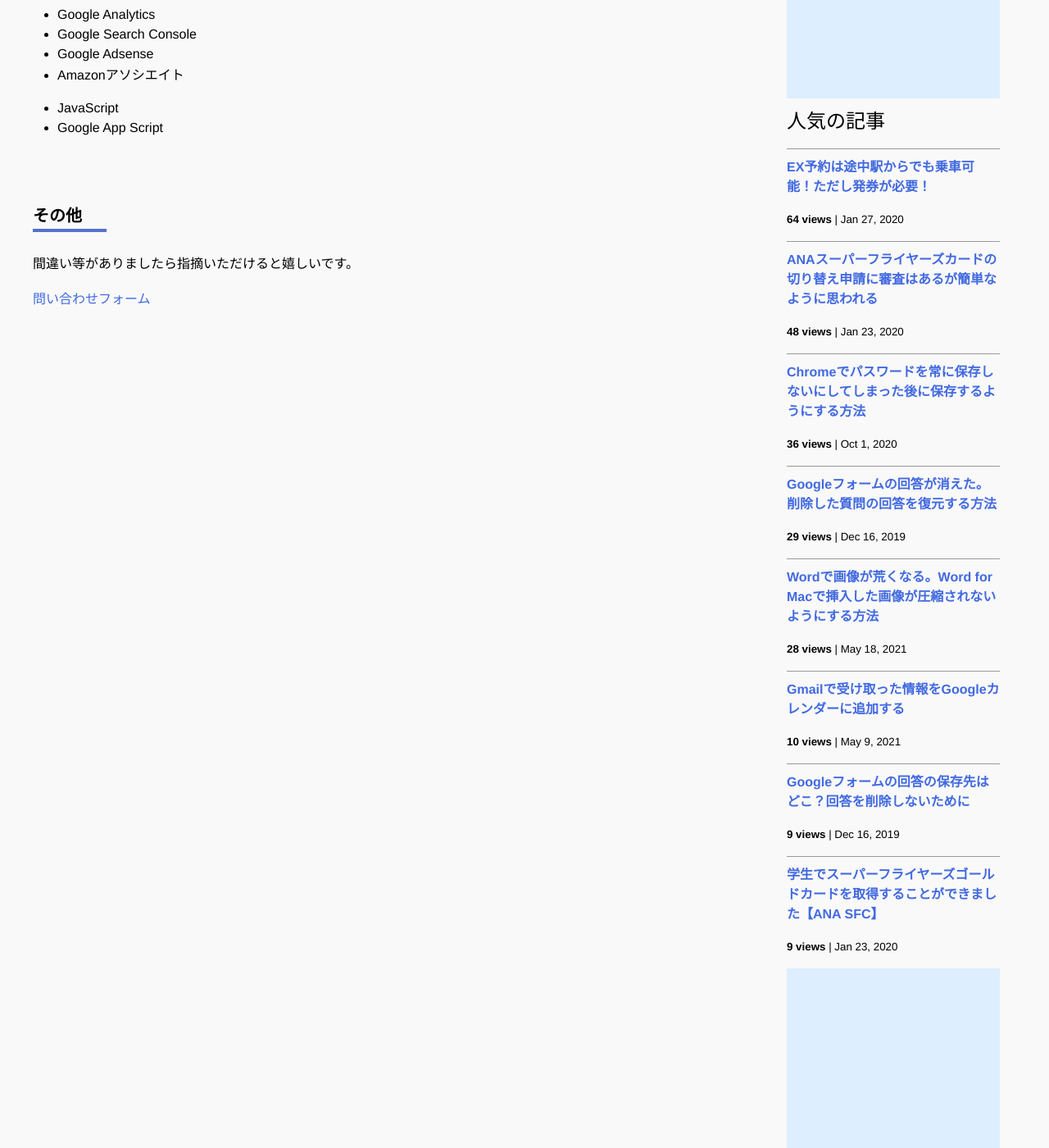
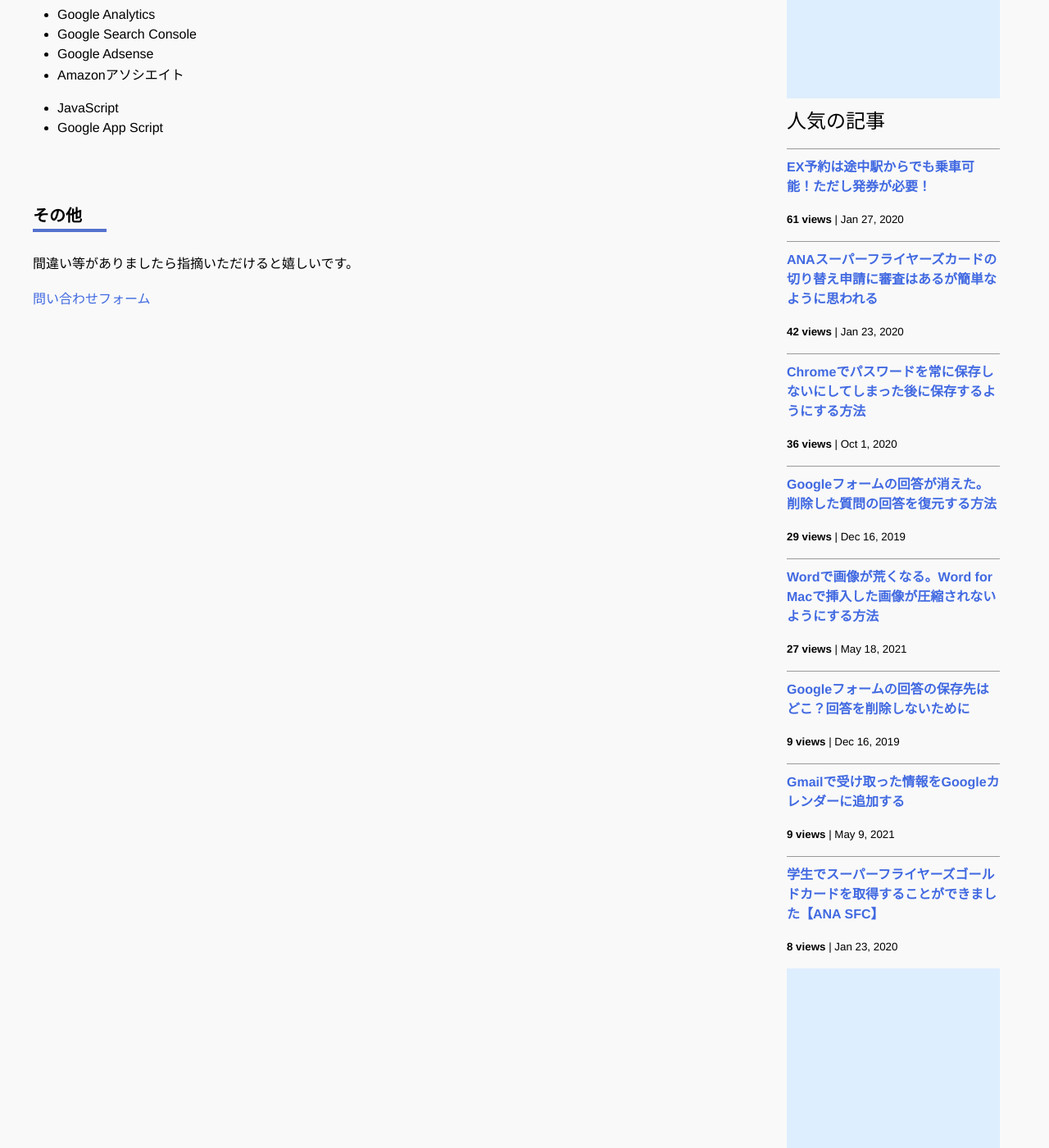
Before and after one commit to iwanaminami/shoyaiwaname, a Jekyll site: the page built from about.markdown, in a window 1280 px wide and 1400 px high, scrolled down 693 px. Shown: the whole window at 82% size. Built offline with Jekyll 4.4.1, drawn with Linux system fonts in a browser that asks for light colours; nearby versions of some CDN libraries; comment, search, counter and statistics services are not loaded.

Commit message:
chore(ga): update _data/popularposts.yml 20260503-0052

```diff
--- a/_data/popularposts.yml
+++ b/_data/popularposts.yml
@@ -1,17 +1,17 @@
 side:
-  - view: 64
+  - view: 61
     url: "/2020/01/27/ex-rideontheway.html"
-  - view: 48
+  - view: 42
     url: "/2020/01/23/sfc-judge.html"
   - view: 36
     url: "/2020/10/01/googlepassword.html"
   - view: 29
     url: "/2019/12/16/restore-googleform.html"
-  - view: 28
+  - view: 27
     url: "/2021/05/18/image-compression-word.html"
-  - view: 10
-    url: "/2021/05/09/gmailtocalendar.html"
   - view: 9
     url: "/2019/12/16/googleform-answers.html"
   - view: 9
+    url: "/2021/05/09/gmailtocalendar.html"
+  - view: 8
     url: "/2020/01/23/sfcgold.html"
```
